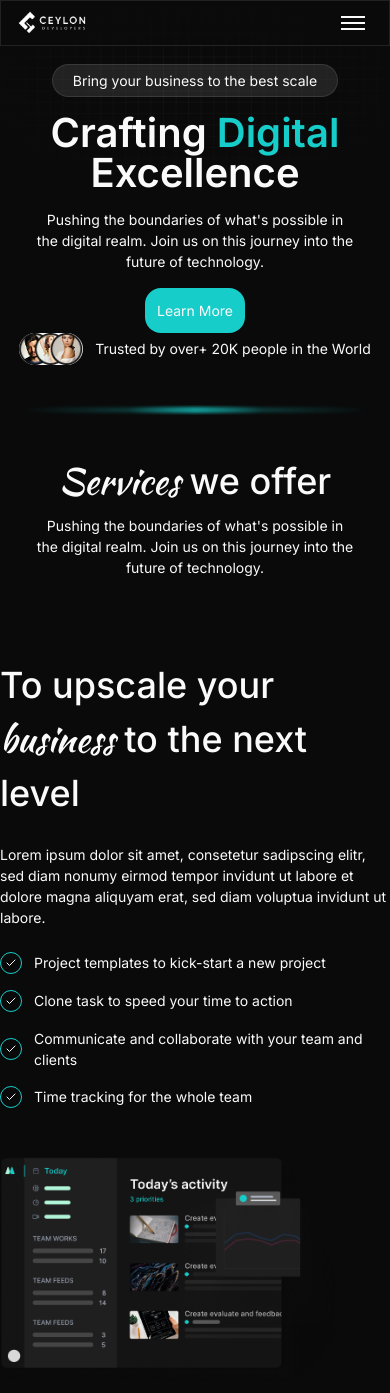
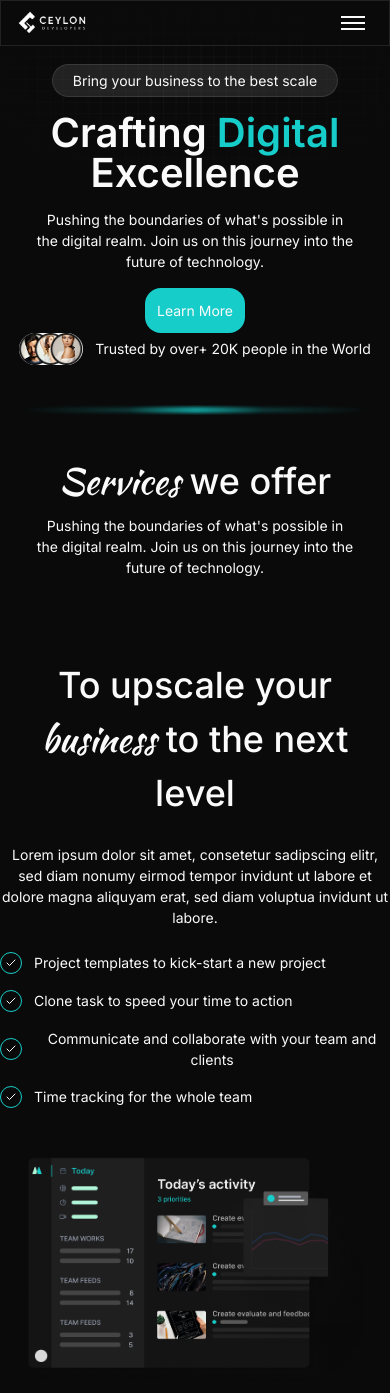
Before and after one commit to Roshen-Perera/ceylon-developers-portfolio, a Next.js app: page / in a window 390 px wide. Built offline with nearby package versions, Linux system fonts and the light colour scheme.

Commit message:
Refactor layout of Why component for improved structure and alignment

```diff
--- a/components/why.tsx
+++ b/components/why.tsx
@@ -10,7 +10,7 @@ const Why = () => {
       {/* <MeshVector /> */}
 
       <div className="grid grid-cols-1 lg:grid-cols-2 items-center justify-center gap-12">
-        <div className="flex flex-col gap-6 flex-1 max-w-lg">
+        <div className="flex flex-col gap-6 flex-1 max-w-lg items-center justify-center text-center lg:text-left lg:items-start">
           <H2>
             To upscale your <span className="font-kaushan">business</span> to
             the next level
@@ -54,8 +54,8 @@ const Why = () => {
             </div>
           </div>
         </div>
-        <div className="shrink-0">
-          <TodaysWorkIMG/>
+        <div className="shrink-0 flex justify-center items-center">
+          <TodaysWorkIMG />
         </div>
       </div>
     </div>
```
